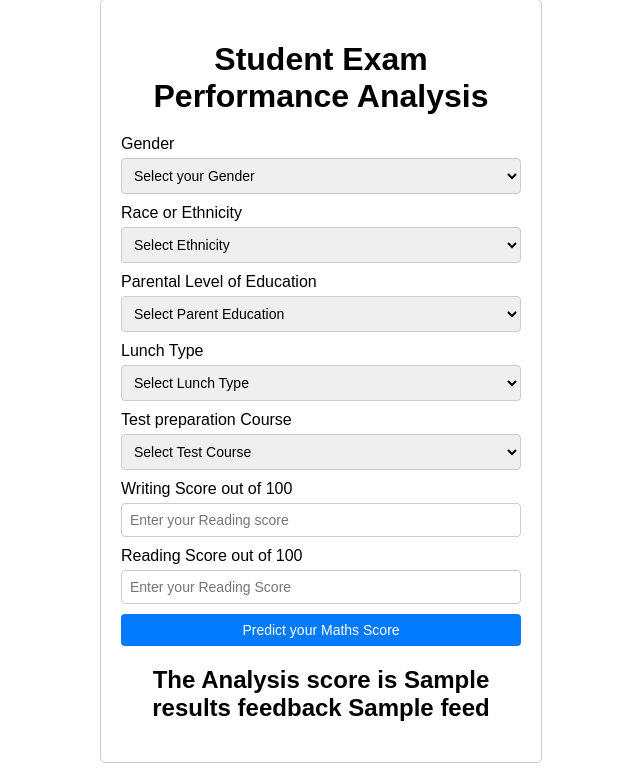
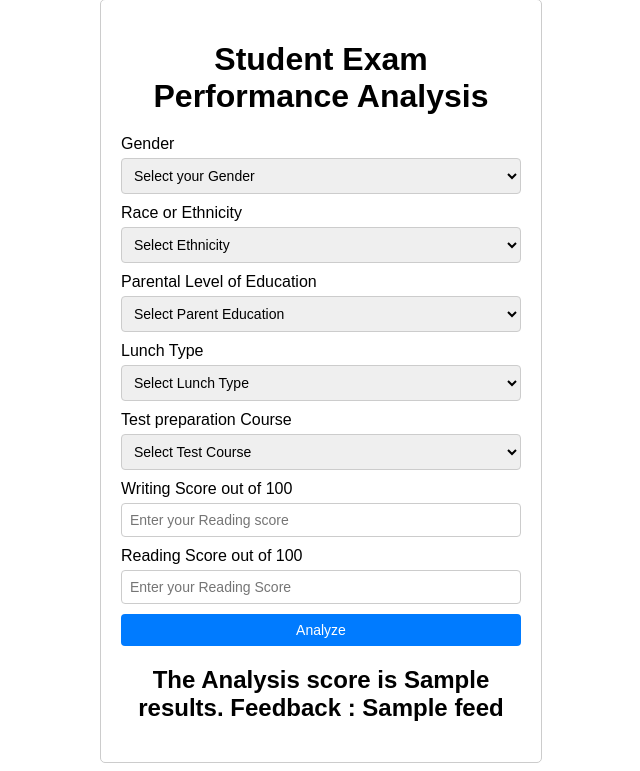
Before and after one commit to Asrar-Ahammad/Student-Performance-Prediction, a Flask app: template templates/home.html in a window 1280 px wide. Shown: the part 51-822 px from the top of the page, without its empty margins (319-959 px from the left). Run offline with Flask 3, Linux system fonts and the light colour scheme; the template is opened without the code that fills it: most values are stand-ins (such as "Sample title", 1, 10 or a date in 2020).

Commit message:
indexl html change

```diff
--- a/app.py
+++ b/app.py
@@ -61,6 +61,6 @@ def predict_datapoint():
 
 
 if __name__=='__main__':
-     app.run(debug=False, host='0.0.0.0')
+     app.run(debug=False, host='0.0.0.0',port=5001)
 
 # print('http://127.0.0.1:5001/predictdata')
--- a/templates/home.html
+++ b/templates/home.html
@@ -159,11 +159,11 @@
                 <input class="form-control" type="number" name="writing_score" placeholder="Enter your Reading Score" min="0" max="100" />
             </div>
             <div class="mb-3">
-                <input class="btn btn-primary" type="submit" value="Predict your Maths Score" required />
+                <input class="btn btn-primary" type="submit" value="Analyze" required />
             </div>
         </form>
         <h2>
-            The Analysis score is {{results}} feedback {{feed}}
+            The Analysis score is {{results}}. Feedback : {{feed}}
         </h2>
     </div>
 </body>
```
Also changed, not shown: 3 other files.
